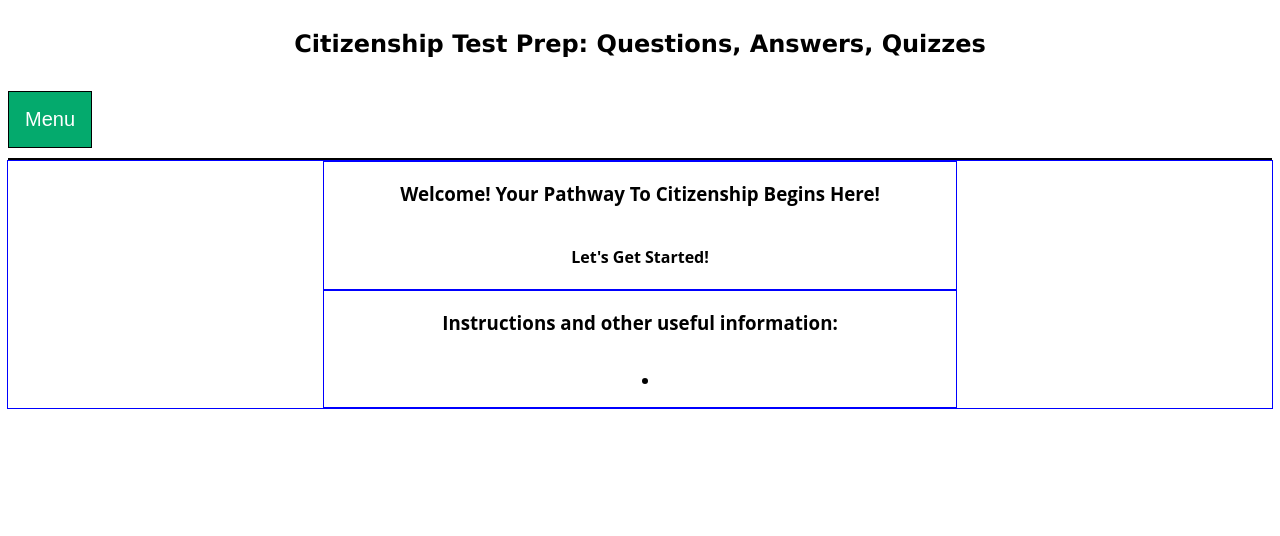
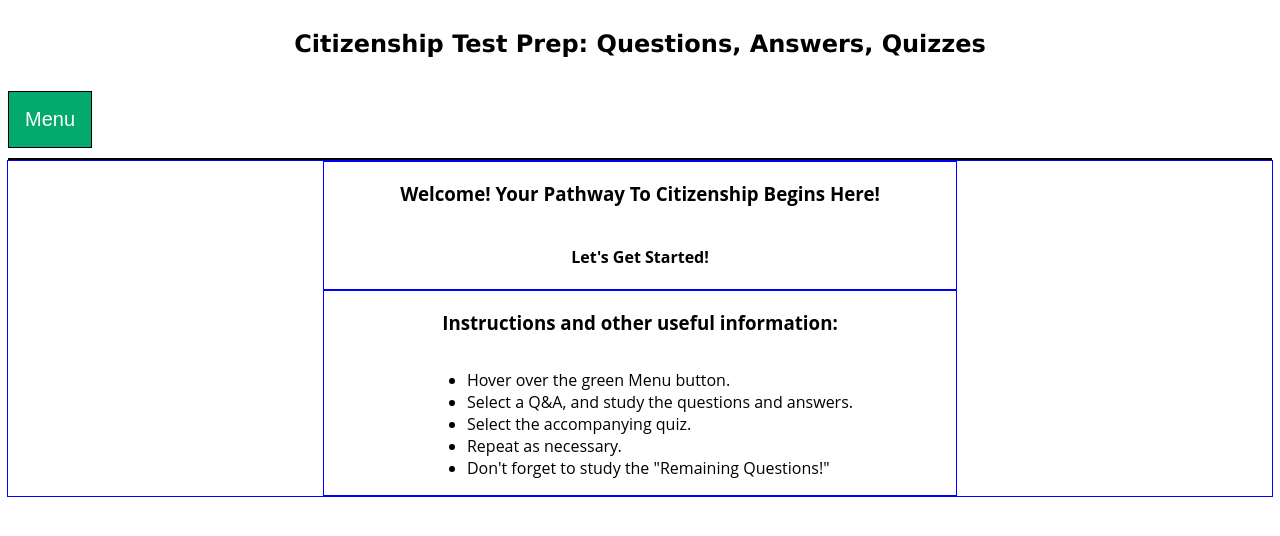
Before and after one commit to mmaustin/citizenship-questions-answers, a React (Create React App) app in the folder citizenship-frontend/: page / in a window 1280 px wide. Shown: the top 536 px of the page. Built offline with nearby package versions, Linux system fonts and the light colour scheme.

Commit message:
added text to five li elements

```diff
--- a/citizenship-frontend/src/features/homePage/HomePage.js
+++ b/citizenship-frontend/src/features/homePage/HomePage.js
@@ -11,7 +11,11 @@ export const HomePage = () => {
             <div id='home-instructions'>
                 <h3 id='home-banner'>Instructions and other useful information:</h3>
                 <ul id='unordered-list'>
-                    <li class='list-items'></li>
+                    <li class='list-items'>Hover over the green Menu button.</li>
+                    <li class='list-items'>Select a Q&A, and study the questions and answers.</li>
+                    <li class='list-items'>Select the accompanying quiz.</li>
+                    <li class='list-items'>Repeat as necessary.</li>
+                    <li class='list-items'>Don't forget to study the "Remaining Questions!"</li>
                 </ul>
 
             </div>
```
